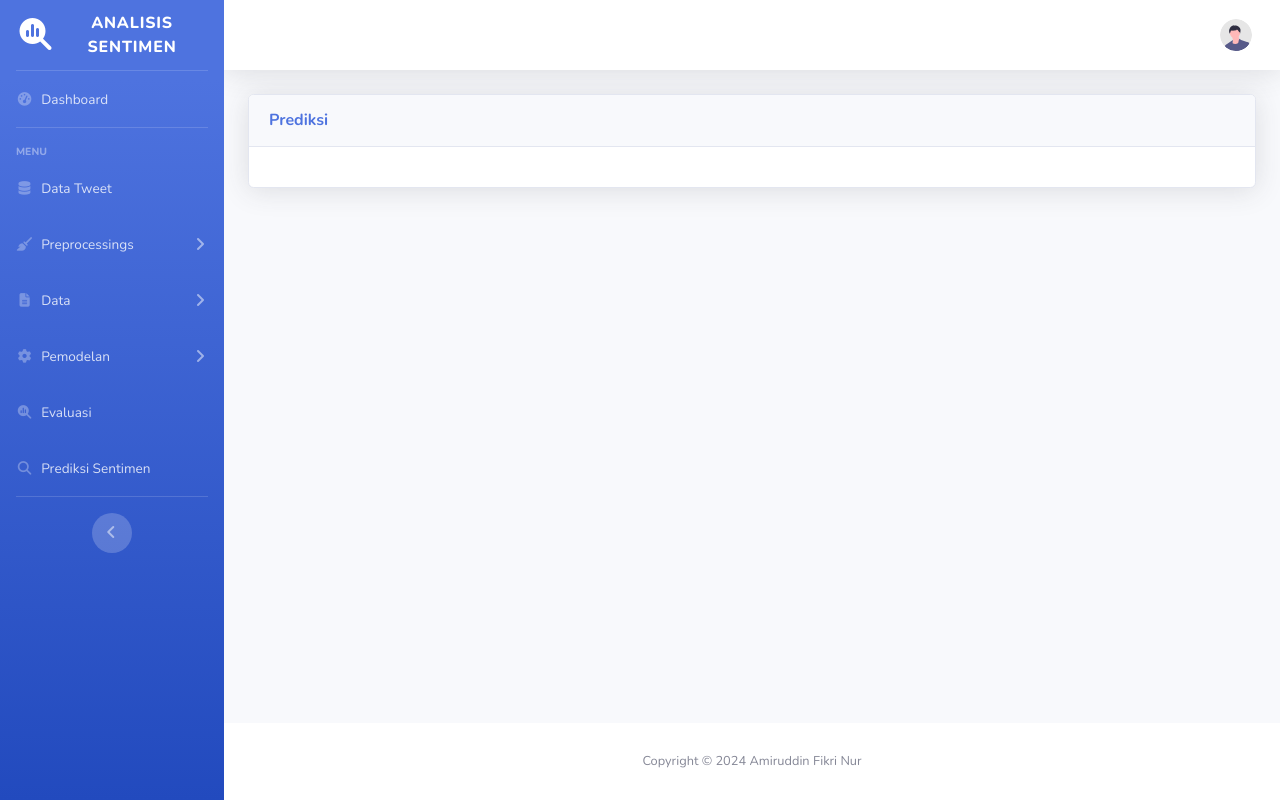
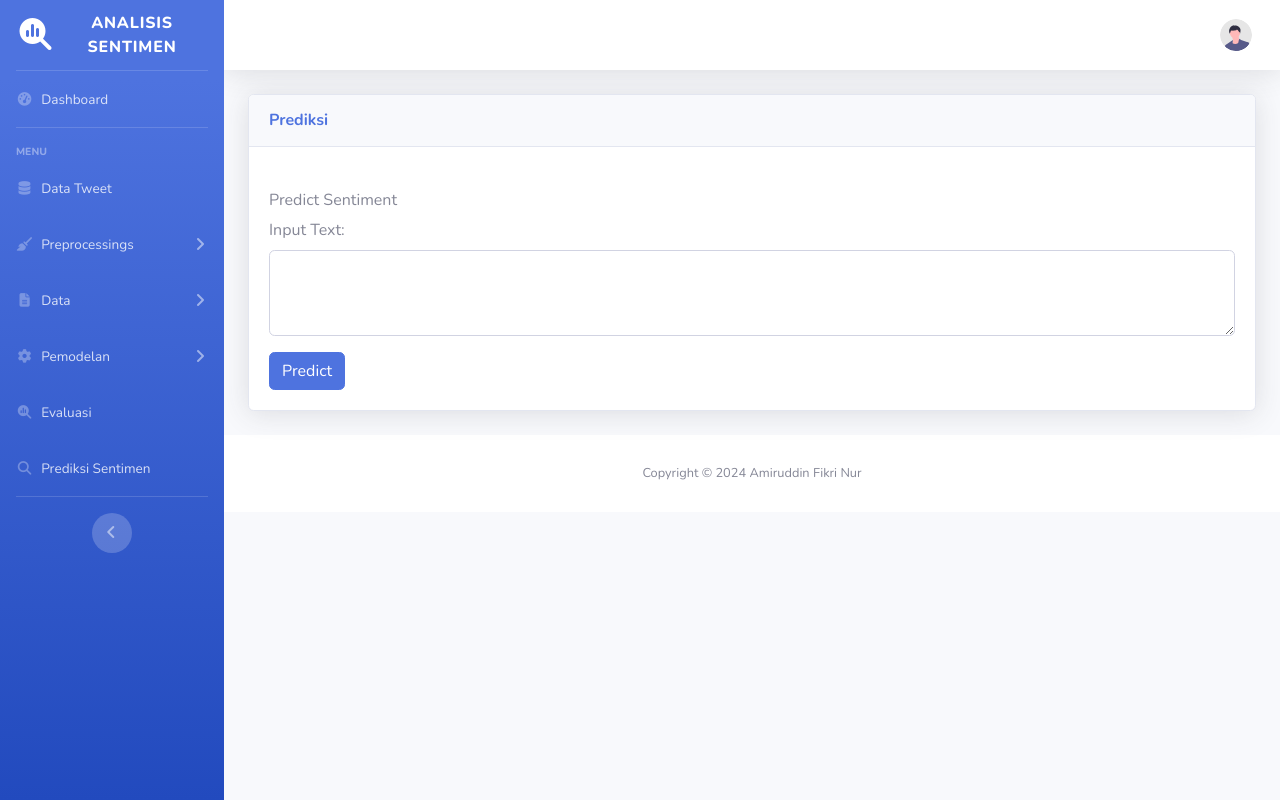
Before and after one commit to fikri-nur/django-sentiment-analysis, a Django app: page /prediksi/ in a window 1280 px wide. Run offline with Django 4.2, Linux system fonts and the light colour scheme; some libraries are stand-ins or nearby versions.

Commit message:
revisi minor table evaluasi dan halaman prediksi

```diff
--- a/sentiment_analysis_nb_svm/evaluasi/templates/evaluasi/index.html
+++ b/sentiment_analysis_nb_svm/evaluasi/templates/evaluasi/index.html
@@ -72,10 +72,6 @@
                                 </a></td>
                             </tr>
                         {% endfor %}
-                    {% else %}
-                        <tr>
-                            <td colspan="7" class="text-center">No data</td>
-                        </tr>
                     {% endif %}
                 </tbody>
             </table>
--- a/sentiment_analysis_nb_svm/prediksi/templates/prediksi/index.html
+++ b/sentiment_analysis_nb_svm/prediksi/templates/prediksi/index.html
@@ -7,13 +7,27 @@
             <h6 class="m-0 font-weight-bold text-primary">Prediksi</h6>
         </div>
         <div class="card-body">
+            <h6 class="mt-4">Predict Sentiment</h6>
+        <form method="post" action="{% url 'pemodelan:predict_sentiment' %}">
+            {% csrf_token %}
+            <div class="form-group">
+                <label for="inputText">Input Text:</label>
+                <textarea class="form-control" id="inputText" name="input_text" rows="3" required></textarea>
+            </div>
+            <button type="submit" class="btn btn-primary">Predict</button>
+        </form>        {% if prediction %}
+        <hr>
+        <h6 class="mt-4">Prediction Result</h6>
+        <p>Sentiment: <strong>{{ prediction }}</strong></p>
+        {% endif %}
+        {% comment %} </div>
             <form method="post">
                 {% csrf_token %}
-                {% comment %} {{ form.as_p }}
+                 {{ form.as_p }}
                 <div class="text-center">
                     <button type="submit" class="btn btn-primary">Split Data</button>
-                </div> {% endcomment %}
+                </div>
             </form>
-        </div>
+        </div> {% endcomment %}
     </div>
 {% endblock %}
```
